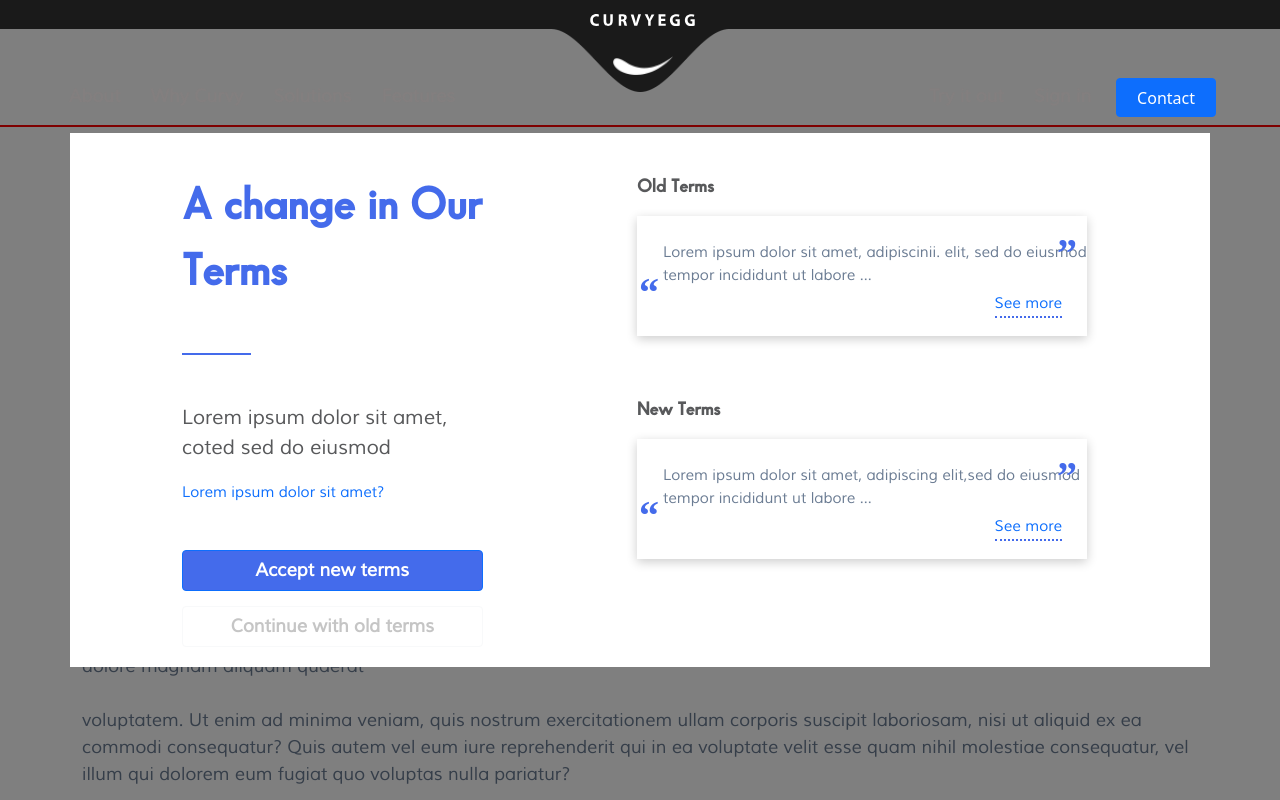
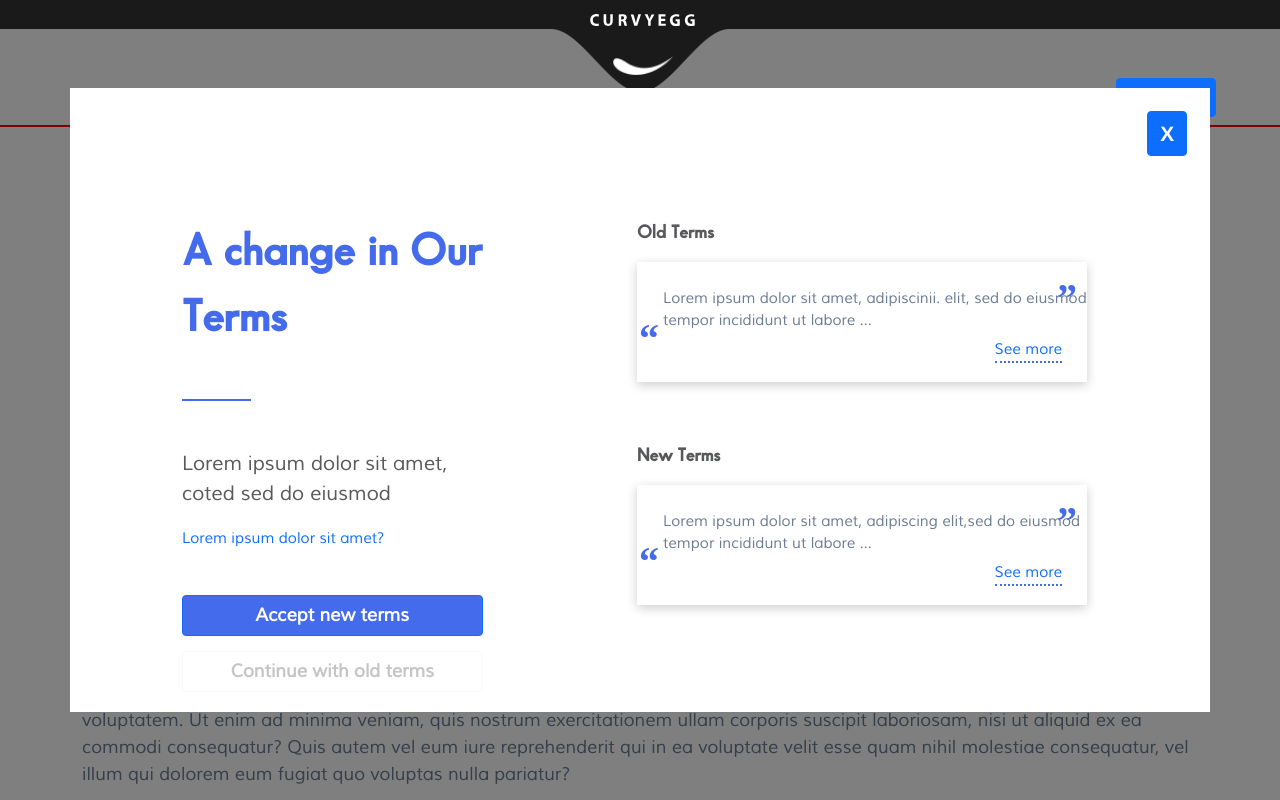
Before and after one commit to kashirali/arslan-curvyegg, a React (Create React App) app: page /term in a window 1280 px wide. Shown: the top 800 px of the page. Built offline with nearby package versions, Linux system fonts and the light colour scheme.

Commit message:
i am done

```diff
--- a/src/Pages/Popupterm/Popupterm.js
+++ b/src/Pages/Popupterm/Popupterm.js
@@ -1,11 +1,23 @@
 import React from 'react'
+import { CloseButton } from 'react-bootstrap';
 import './popupterm.css'
 
+const CloseButtoner = () =>
+{
+  document.getElementById('mainer_close').style = "display: none;";
+  const lmfa = document.getElementsByTagName('body');
+  lmfa[0].style = "overflow:scroll;"
+
+}
 function PopupTerms() {
 
+
     return (
-      <div className="popupterms">
+      <div className="popupterms" id="mainer_close" onClick = {CloseButtoner}>
         <div className='popuptermscenter'>
+        <div className='popclosebut'>
+        <button className="btn btn-primary" onClick = {CloseButtoner}>X</button>
+        </div>
 
     <div className="container">
           <div class="row" id="row-margin">
--- a/src/Pages/Popupterm/popupterm.css
+++ b/src/Pages/Popupterm/popupterm.css
@@ -16,7 +16,6 @@
 	font-family: 'gothic-sub';
 	src: url('../../assets/fonts/SansSerifFLF-Demibold.otf')
 }
-
 .popupterms{
     width: 100%;
     min-height: 100vh;
@@ -28,6 +27,19 @@
     top:0;
     left: 0;
 
+  }
+  .popclosebut
+  {
+    display: flex;
+    justify-content: flex-end;
+    padding: 2%;
+  }
+
+  .popclosebut button
+  {
+    font-weight: bold;
+    font-family: 'Franklin Gothic Medium', 'Arial Narrow', Arial, sans-serif;
+    font-size: 1.3em;
   }
   .popuptermscenter{
     min-width: 80vw;
--- a/src/Pages/TermPolicy/Termpolicy.js
+++ b/src/Pages/TermPolicy/Termpolicy.js
@@ -7,6 +7,13 @@ import {motion} from 'framer-motion'
 
 import './termpolicy.css'
 import PopupTerms from '../Popupterm/Popupterm'
+
+export function vakanda()
+{
+    const marfa = document.getElementsByTagName('body');
+    marfa[0].style = "overflow:hidden;"
+
+}
 function Termpolicy() {
     let servicetext = (<motion.div className="para_text"
         initial={{opacity:0}}
@@ -76,9 +83,9 @@ function Termpolicy() {
             }
 
     }
-
+    vakanda();
     return (
-        <div>
+        <div className="termPage">
             <Header/>
             <div style={{border:'1px solid red',objectFit:'contain'}}>
 
```
